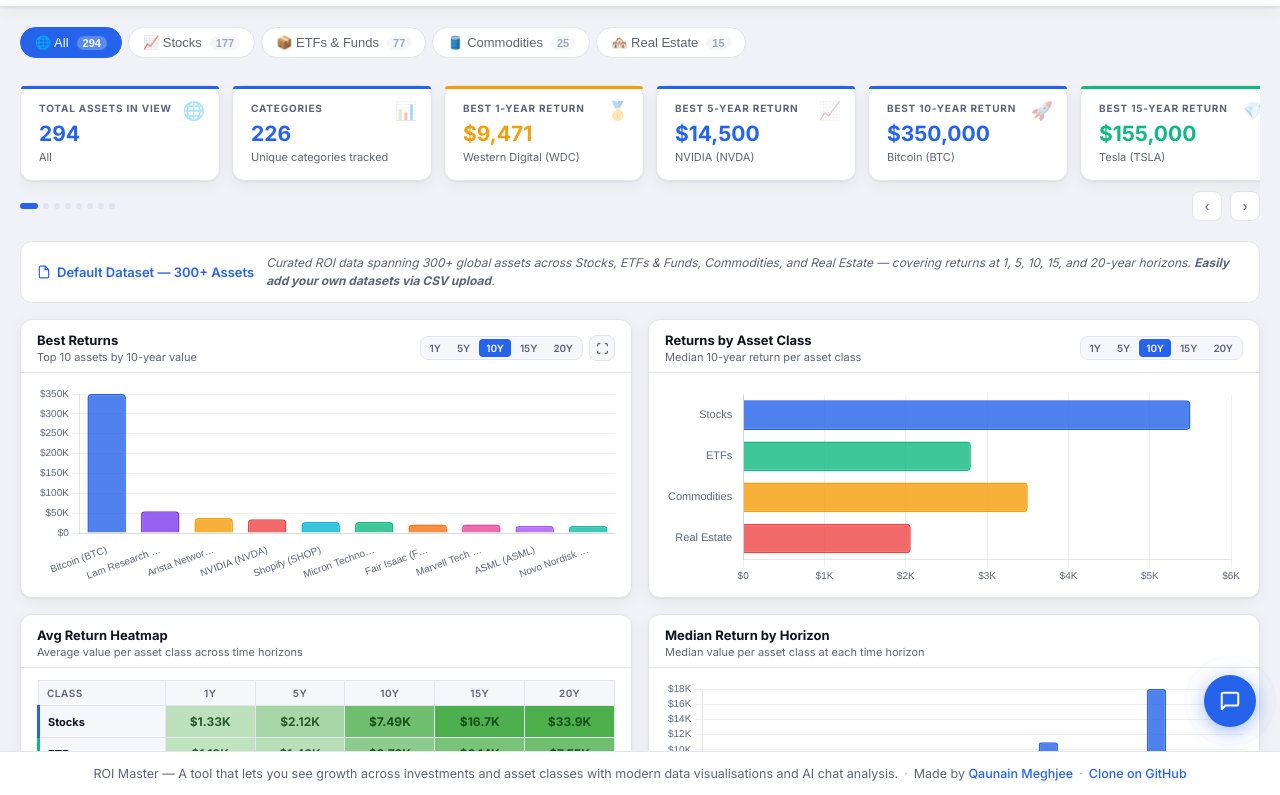
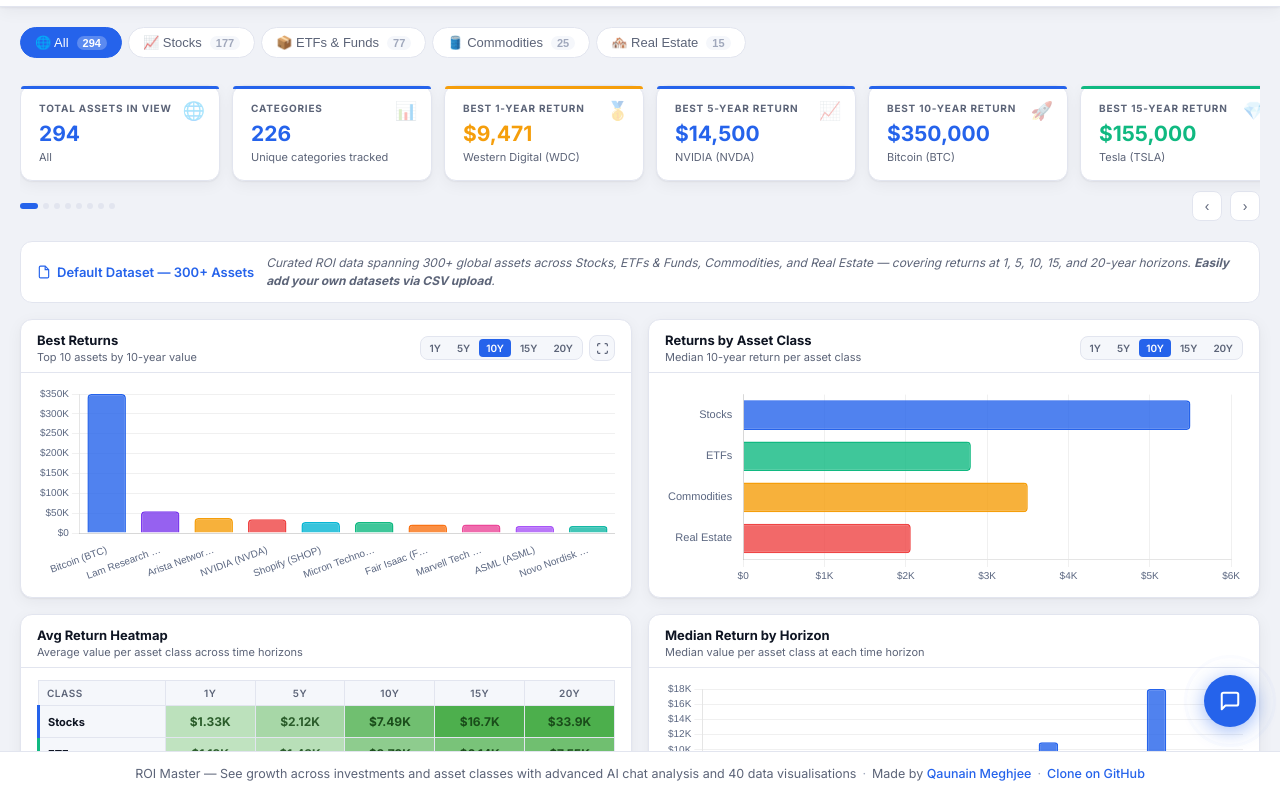
Before and after one commit to Xenia150232/ROI-Master, a website built with Vite: page index.html in a window 1280 px wide. Shown: the part 49-844 px from the top of the page. Built offline with nearby package versions, Linux system fonts and the light colour scheme; files whose address does not match are found by name.

Commit message:
Updated index.html

```diff
--- a/index.html
+++ b/index.html
@@ -400,7 +400,7 @@
 
 <footer class="site-footer">
   <div class="site-footer-inner">
-    <span>ROI Master — A tool that lets you see growth across investments and asset classes with modern data visualisations and AI chat analysis.</span>
+    <span>ROI Master — See growth across investments and asset classes with advanced AI chat analysis and 40 data visualisations</span>
     <span class="site-footer-sep">·</span>
     <span>Made by <a href="https://www.qaunain.com" target="_blank" rel="noopener">Qaunain Meghjee</a></span>
     <span class="site-footer-sep">·</span>
```
